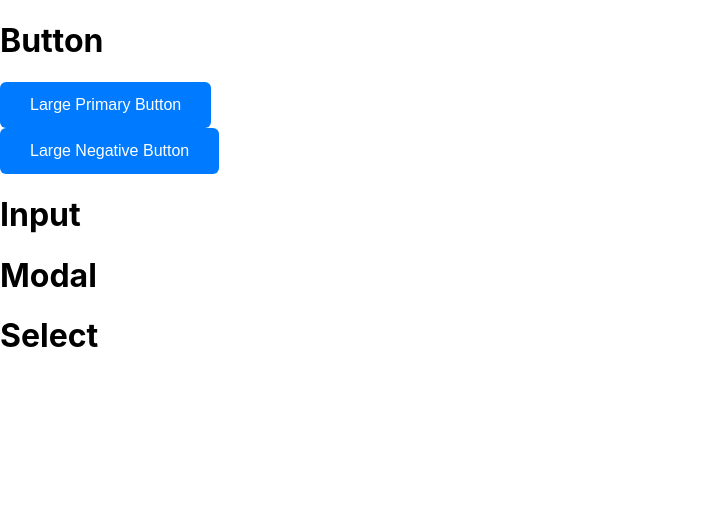
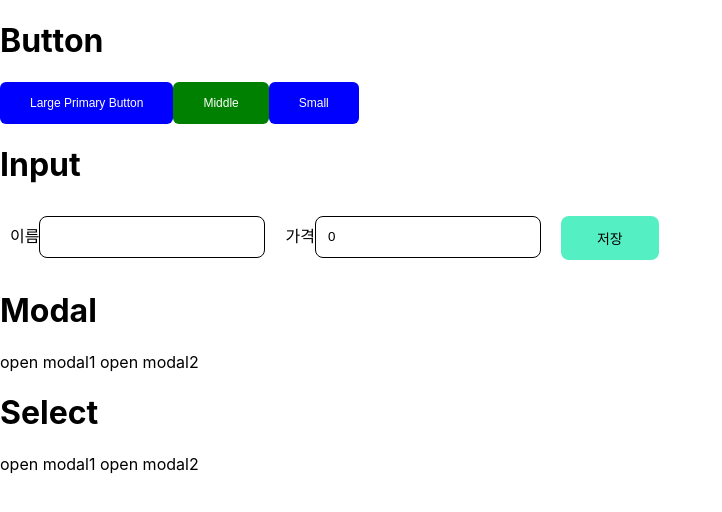
Before and after one commit to heexohee/Buttons, a React (Create React App) app: page / in a window 1280 px wide. Shown: the top 512 px of the page, without its empty margins (0-722 px from the left). Built offline with nearby package versions, Linux system fonts and the light colour scheme.

Commit message:
input창

```diff
--- a/src/App.js
+++ b/src/App.js
@@ -1,34 +1,43 @@
 import React from 'react';
-import Button1 from './components/Button1';
-import Button2 from './components/Button2';
+import { Button1, Button2, Button3 } from './components/Button1';
+import Input from './components/Input';
+
+//import { Button1 } from './components/Button2';
 
 
 function App() {
   return (
-    <>
-    <div class ="buttonon1">
+    <div>
+      <div class='dd'>
       <h1>Button</h1>
-      <div>
-      <Button1 />
-      </div>
-      <Button2 />
+      <div style = {{ display: 'flex'}}>
+      <Button1 /> {/* 큰 사이즈 버튼 */}
+      <Button2 style={{ marginRight: '20px' }}/> {/* 미들 사이즈 버튼 */}
+      <Button3 style={{ marginRight: '10px' }}/> {/* 스몰 사이즈 버튼 */}
     </div>
+    </div>
+
+    <div>
     <h1>Input</h1>
 
+    <Input />
+    </div>
     <h1>Modal</h1>
-
+    <div>
+      open modal1
+      open modal2
+    </div>
     <h1>Select</h1>
+    <div>
+      open modal1
+      open modal2
+    </div>
 
 
-    </>
+
+    </div>
+
   );
 }
 
 export default App;
-
-// .buttonon1
-// {
-//   display: flex;
-//     flex-direction: row;
-//     gap: 10px;
-// }
--- a/src/components/Button1.js
+++ b/src/components/Button1.js
@@ -3,15 +3,15 @@ import styled from 'styled-components';
 
 const StyledButton = styled.button`
   padding: 14px 30px;
-  background-color: #007bff;
+  background-color: ${props => props.size === 'middle' ? 'green' : 'blue'};
   color: #fff;
-  font-size: 16px;
+  font-size: 12px;
   border: none;
   border-radius: 6px;
   cursor: pointer;
 
   &:hover {
-    background-color: #0056b3;
+    background-color: ${props => props.type === 'middle' ? '#0056b3' : '#5a6268'};
   }
 `;
 
@@ -22,17 +22,25 @@ function handleClick() {
 function Button1() {
   return (
     <div>
-      <StyledButton onClick={handleClick}>Large Primary Button</StyledButton>
+      <StyledButton onClick={handleClick} type="large">Large Primary Button</StyledButton>
     </div>
   );
 }
-// function Button11() {
-//   return (
-//     <div>
-//       <StyledButton11 onClick={handleClick}>Large Primary Button</StyledButton11>
-//     </div>
-//   );
-// }
 
+function Button2() {
+  return (
+    <div>
+      <StyledButton  size="middle">Middle</StyledButton>
+    </div>
+  );
+}
 
-export default Button1;
+function Button3() {
+  return (
+    <div>
+      <StyledButton size="small">Small</StyledButton>
+    </div>
+  );
+}
+
+export { Button1, Button2, Button3 };
--- a/src/components/Button2.js
+++ b/src/components/Button2.js
@@ -19,7 +19,7 @@ function handleClick() {
   prompt('어렵나요?','');
 }
 
-function Button2() {
+function Button2_1() {
   return (
     <div>
       <StButton2 onClick={handleClick}>Large Negative Button</StButton2>
@@ -27,4 +27,4 @@ function Button2() {
   );
 }
 
-export default Button2;
+export default Button2_1;
--- a/src/components/Input.js
+++ b/src/components/Input.js
@@ -0,0 +1,77 @@
+import { useState } from "react";
+import { styled } from "styled-components";
+
+
+
+function Input() {
+  const [name, setName] = useState('');
+  const [price, setPrice] = useState(0);
+
+  const handleSave = () => {
+    const data = {
+      name: name,
+      price: price
+    };
+    alert(JSON.stringify(data));
+  };
+
+  return (
+    <div style={{ display: 'flex', flexDirection: 'row' , padding :'10px'}}>
+
+        <div>
+        <label>이름</label>
+        <StAddInput
+        type="text"
+        value={name}
+        onChange={event => setName(event.target.value)}
+        // placeholder="이름"
+      />
+      </div>
+      <div style={{marginLeft: '20px'}}>
+      <div>
+      <label>가격</label>
+       <StAddInput
+        type="number"
+        value={price}
+        onChange={event => setPrice(Number(event.target.value))}
+        // placeholder="가격"
+      />
+   </div>
+
+      </div>
+      <StSaveButton onClick={handleSave}>저장</StSaveButton>
+    </div>
+  );
+}
+
+export default Input;
+
+const StAddInput = styled.input`
+  height: 40px;
+  width: 200px;
+  border: 1px solid black;
+  border-radius: 8px;
+  padding: 0 12px;
+`;
+
+const StSaveButton = styled.button`
+  padding: 12px 36px;
+  /* background-color: ${props => props.size === 'middle' ? 'green' : 'blue'}; */
+  color: black;
+  background-color: rgb(85, 239, 196);
+  font-size: 14px;
+  border: none;
+  border-radius: 8px;
+  margin-left: 20px;
+  cursor: pointer;
+
+  /* &:hover {
+    background-color: ${props => props.type === 'middle' ? '#0056b3' : '#5a6268'};
+  } */
+`;
+
+// .iFAkxI {
+//     display: flex;
+//     flex-direction: row;
+//     gap: 30px;
+// }
```
